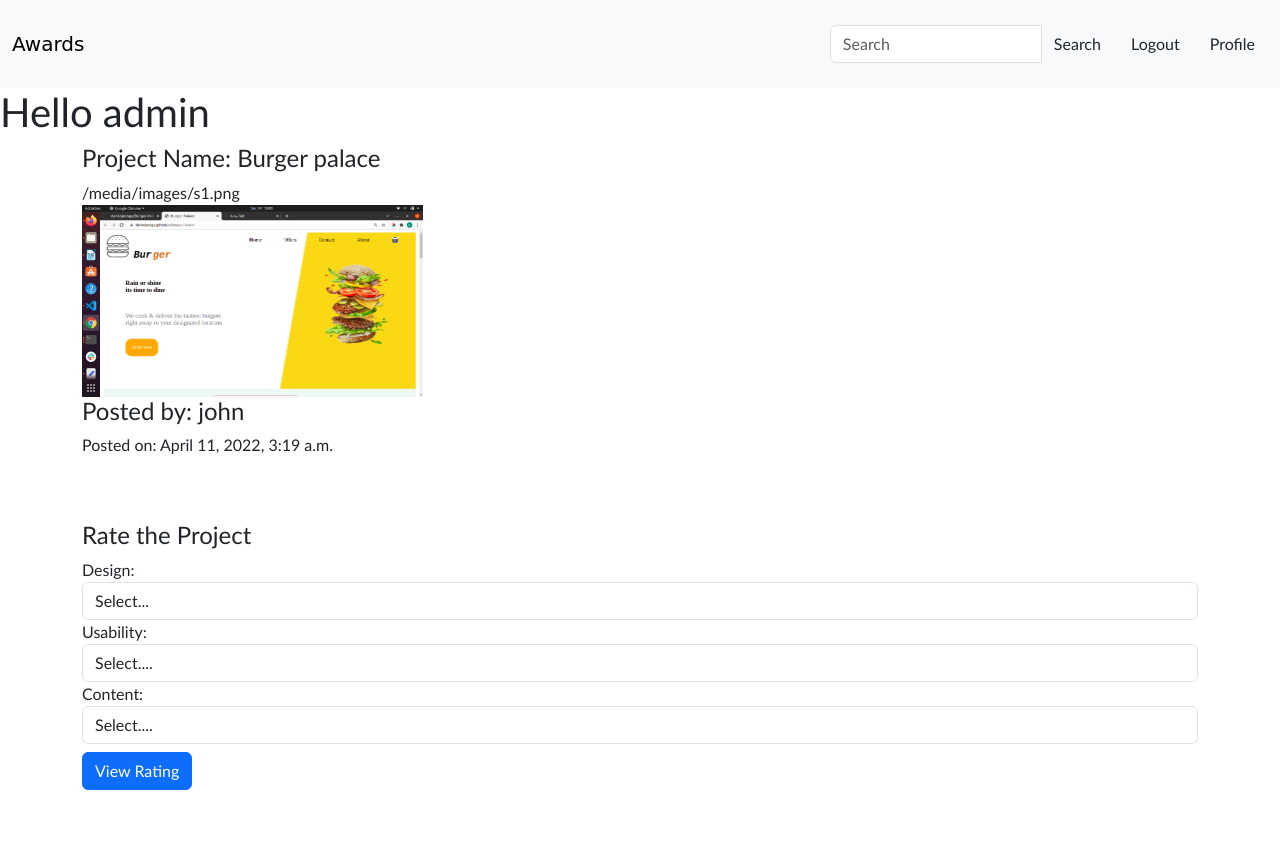
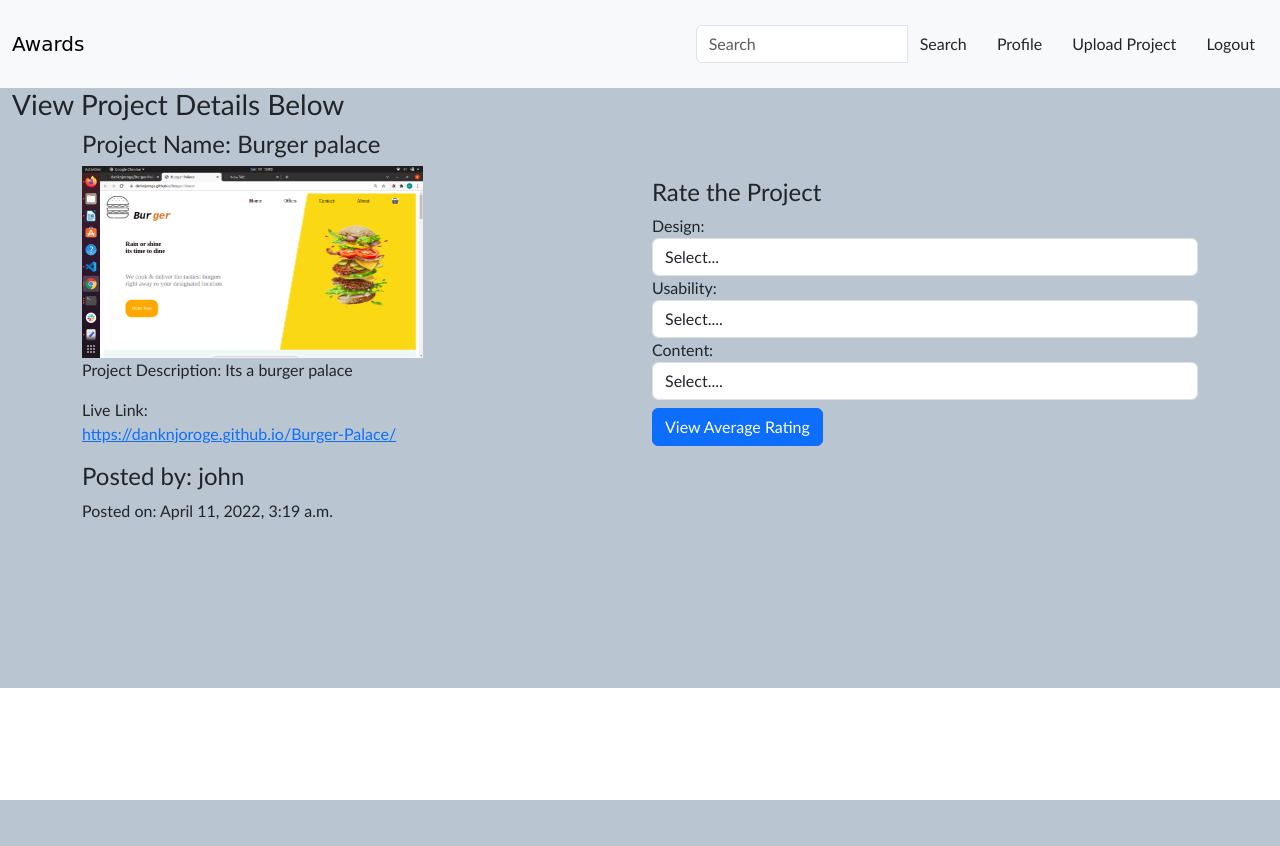
Before and after one commit to danknjoroge/awards, a Django app: page /imagedetails/1 in a window 1280 px wide. After the commit the page ends 800 px from the top, so only its background shows below. Run offline with Django 4.2, Linux system fonts and the light colour scheme; a user stored in the database is signed in; data comes from the database, SQL or seed files in the repository; some libraries are stand-ins or nearby versions.

Commit message:
added custom css

```diff
--- a/projects/templates/image.html
+++ b/projects/templates/image.html
@@ -1,23 +1,30 @@
 {% extends 'base.html' %}
 {% load bootstrap5 %}
+{% load static %}
 
+{% block styles %}
+  {% bootstrap_css %}
+  <link rel="stylesheet" href="{% static 'css/home.css' %}">
+{% endblock %}
 
 {% block content %}
-    <h1>Hello {{user}} </h1>
-
-    <div class="container">
+    <!-- <h1>Hello {{user}} </h1> -->
+<div class="container-fluid single">
+  <h3>View Project Details Below</h3>
+  <div class="container">
 
     <div class="row">
 
-        <div class="col-lg-4">
+        <div class="col-lg-6">
             <h4>Project Name: {{image.title}}</h4>
-            {{image.image.url}}
             <img src="{{image.image.url}}" alt="" width="341rem"> <br>
-
-            <h4>Posted by: {{image.posted_by}} </h4>
+            <p>Project Description: {{image.description}}</p>
+            <p> Live Link: <br> <a href="">{{image.live_link}}</a></p>
+            <h4>Posted by: {{image.posted_by}}</h4>
             <p>Posted on: {{image.date_posted}}</p>
         </div>
-        <form class="my-5">
+        <div class="col-md-6">
+          <form class="my-5">
             <h4>Rate the Project</h4>
 
             <div class="form-group">
@@ -68,10 +75,12 @@
                   <option>10</option>
                 </select>
               </div>
-              <input type="submit" class="btn my-2 btn-primary"value="View Rating">
+              <input type="submit" class="btn my-2 btn-primary"value="View Average Rating">
         </form>
+        </div>
 
     </div>
 
     </div>
+</div>
 {% endblock %}
--- a/projects/templates/navbar.html
+++ b/projects/templates/navbar.html
@@ -22,8 +22,9 @@
               <button class="btn btn-default" type="submit">Search</button>
 
         </form>
+        <a class='btn btn-default' href="{% url 'profile' %}"> Profile</a>
+        <a class='btn btn-default' href="{% url 'newProject' %}">Upload Project</a>
             <a class='btn btn-default' href="/accounts/logout">Logout</a>
-            <a class='btn btn-default' href="{% url 'profile' %}"> Profile</a>
         {% else %}
         <span class="navbar-text">
             <!-- <a class='btn btn-default' href="/accounts/login">Login</a>
--- a/static/css/home.css
+++ b/static/css/home.css
@@ -1,3 +1,11 @@
 .index{
     background-color: rgb(185, 198, 209);
 }
+.single{
+    background-color: rgb(185, 198, 209);
+    height: 600px;
+}
+.single1{
+    background-color: rgb(185, 198, 209);
+    height: 620px;
+}
```
Also changed, not shown: projects/templates/postproject.html (+15 -6 lines), projects/templates/profile.html (+27 -15 lines), static/css/reg.css (+7 -0 lines), projects/templates/profileview.html (deleted).
